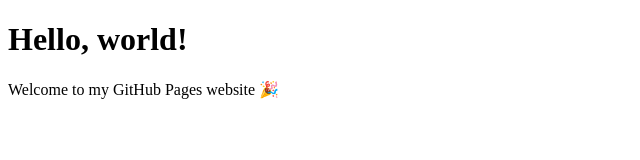
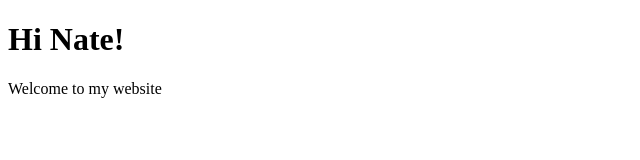
Before and after one commit to marissavagnoni/marissavagnoni.github.io, a plain HTML site: page index.html in a window 1280 px wide. Shown: the whole page, without its empty margins (0-640 px from the left). Drawn offline with Linux system fonts and the light colour scheme.

Commit message:
Update index.html

```diff
--- a/index.html
+++ b/index.html
@@ -1,10 +1,10 @@
 <!DOCTYPE html>
 <html>
   <head>
-    <title>My First Website</title>
+    <title>Marissa Vagnoni</title>
   </head>
   <body>
-    <h1>Hello, world!</h1>
-    <p>Welcome to my GitHub Pages website 🎉</p>
+    <h1>Hi Nate!</h1>
+    <p>Welcome to my website</p>
   </body>
 </html>
```
